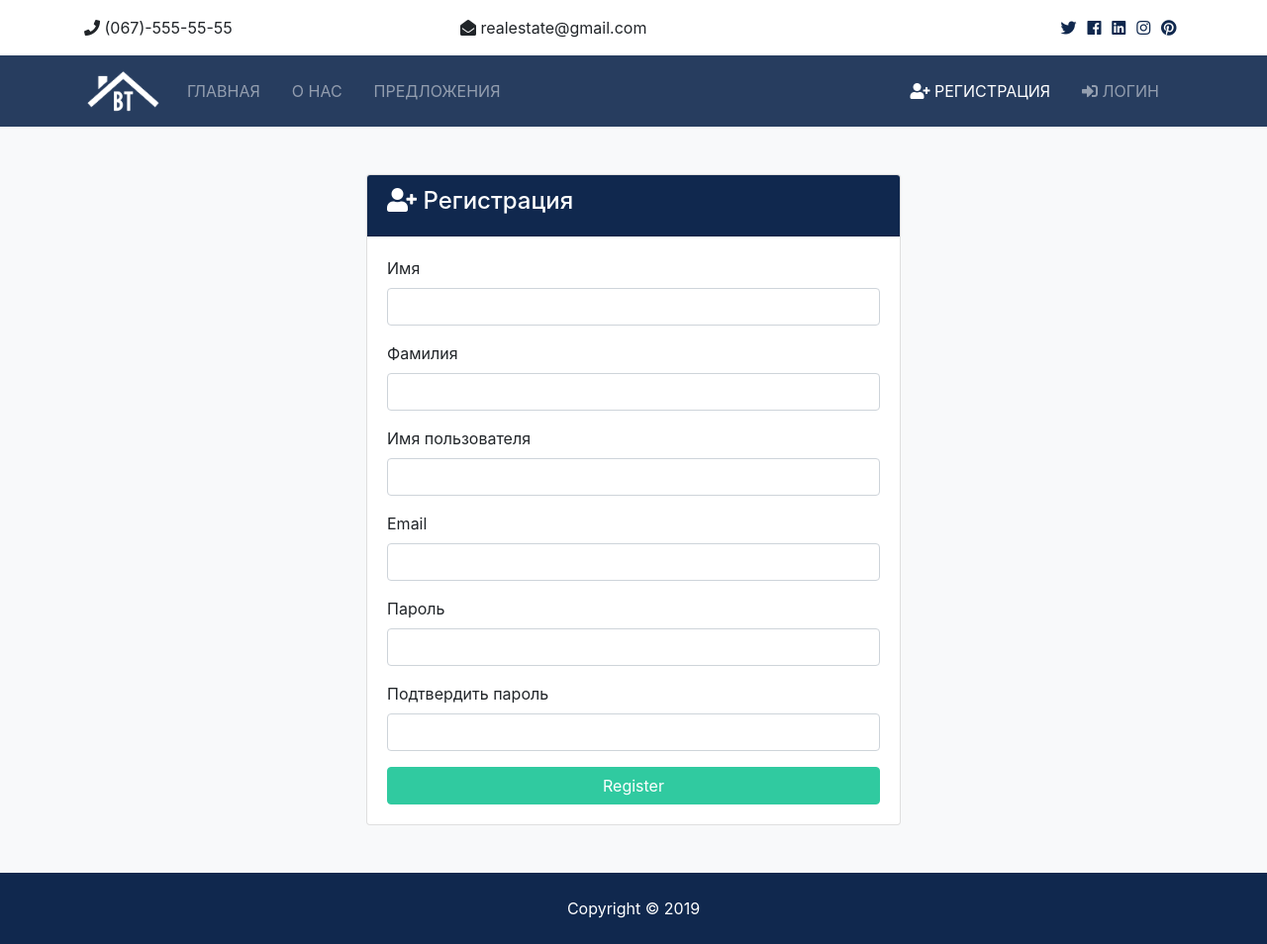
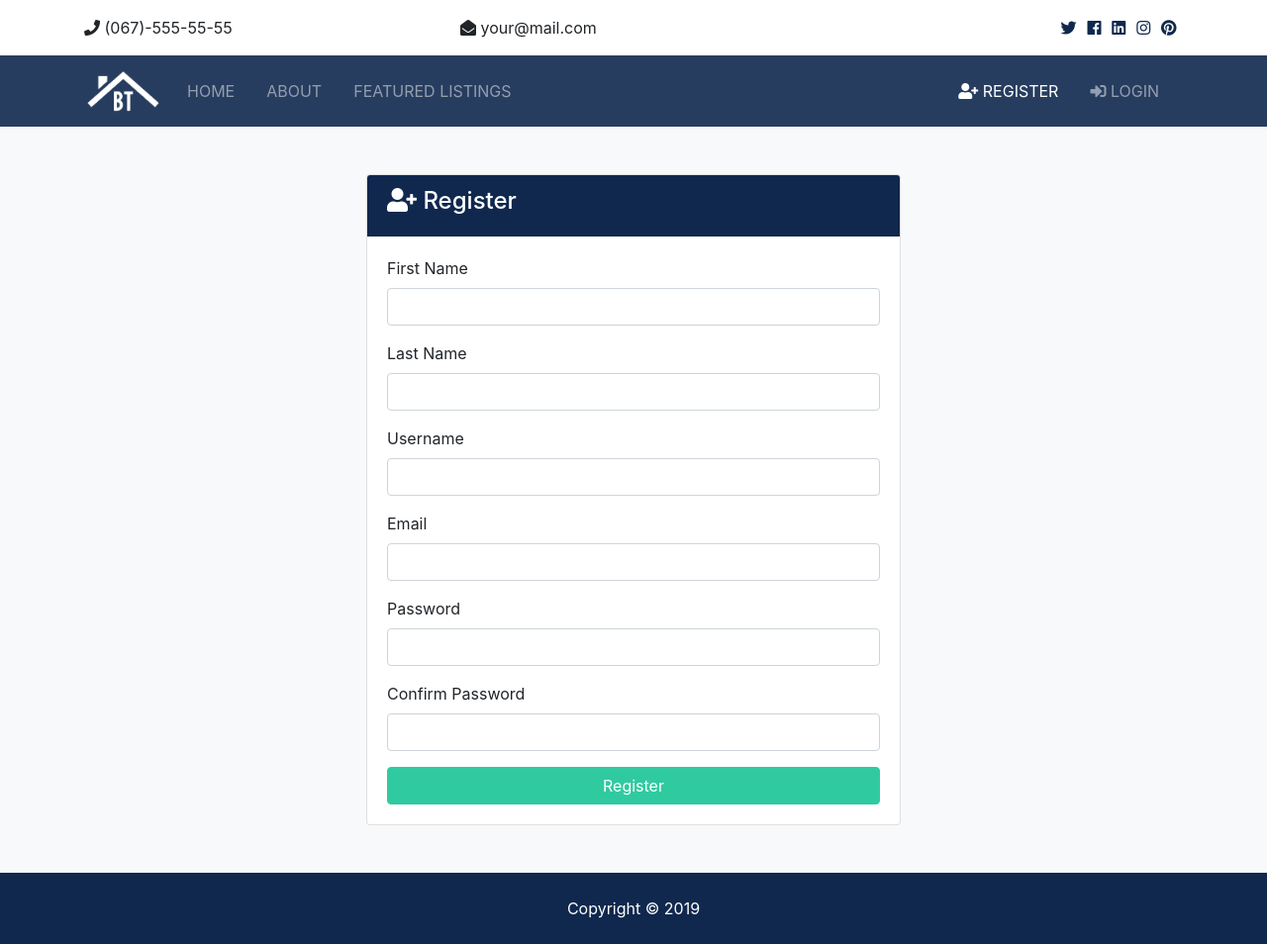
Before and after one commit to Al-x-R/Real_estate_project, a Django app: page /accounts/register in a window 1280 px wide. Shown: the whole page at 99% size. Run offline with Django 3.2, Linux system fonts and the light colour scheme; some libraries are stand-ins or nearby versions.

Commit message:
edited html files

```diff
--- a/realtor/templates/accounts/dashboard.html
+++ b/realtor/templates/accounts/dashboard.html
@@ -21,7 +21,7 @@
         <ol class="breadcrumb">
           <li class="breadcrumb-item">
             <a href="{% url 'index' %}">
-              <i class="fas fa-home"></i> Главная</a>
+              <i class="fas fa-home"></i>Home</a>
           </li>
           <li class="breadcrumb-item active"> Dashboard</li>
         </ol>
--- a/realtor/templates/accounts/login.html
+++ b/realtor/templates/accounts/login.html
@@ -12,7 +12,7 @@
           <div class="card">
             <div class="card-header bg-primary text-white">
               <h4>
-                <i class="fas fa-sign-in-alt"></i> Логин</h4>
+                <i class="fas fa-sign-in-alt"></i> Login</h4>
             </div>
             <div class="card-body">
             <!-- Alerts -->
@@ -20,12 +20,12 @@
               <form action="{% url 'login'%}" method="POST">
                 {% csrf_token %}
                 <div class="form-group">
-                  <label for="username">Имя пользователя</label>
+                  <label for="username">Username</label>
                   <input type="text" name="username" class="form-control" required>
                 </div>
 
                 <div class="form-group">
-                  <label for="password2">Пароль</label>
+                  <label for="password2">Password</label>
                   <input type="password" name="password" class="form-control" required>
                 </div>
 
--- a/realtor/templates/accounts/register.html
+++ b/realtor/templates/accounts/register.html
@@ -2,7 +2,7 @@
 
 {% load humanize %}
 
-{% block title %} | Регистрация аккаунта {% endblock  %}
+{% block title %} | Register {% endblock  %}
 
 {% block content %}
 <section id="register" class="bg-light py-5">
@@ -12,7 +12,7 @@
           <div class="card">
             <div class="card-header bg-primary text-white">
               <h4>
-                <i class="fas fa-user-plus"></i> Регистрация</h4>
+                <i class="fas fa-user-plus"></i> Register</h4>
             </div>
             <div class="card-body">
             <!-- Alerts -->
@@ -20,15 +20,15 @@
                 <form action="{% url 'register'%}" method="POST">
                     {% csrf_token %}
                   <div class="form-group">
-                  <label for="first_name">Имя</label>
+                  <label for="first_name">First Name</label>
                   <input type="text" name="first_name" class="form-control" required>
                 </div>
                 <div class="form-group">
-                  <label for="last_name">Фамилия</label>
+                  <label for="last_name">Last Name</label>
                   <input type="text" name="last_name" class="form-control" required>
                 </div>
                 <div class="form-group">
-                  <label for="username">Имя пользователя</label>
+                  <label for="username">Username</label>
                   <input type="text" name="username" class="form-control" required>
                 </div>
                 <div class="form-group">
@@ -36,11 +36,11 @@
                   <input type="email" name="email" class="form-control" required>
                 </div>
                 <div class="form-group">
-                  <label for="password2">Пароль</label>
+                  <label for="password2">Password</label>
                   <input type="password" name="password" class="form-control" required>
                 </div>
                 <div class="form-group">
-                  <label for="password">Подтвердить пароль</label>
+                  <label for="password">Confirm Password</label>
                   <input type="password" name="password2" class="form-control" required>
                 </div>
                 <input type="submit" value="Register" class="btn btn-secondary btn-block">
--- a/realtor/templates/listings/listings.html
+++ b/realtor/templates/listings/listings.html
@@ -56,7 +56,7 @@
               <hr>
               <div class="row py-2 text-secondary">
                 <div class="col-6">
-                  <i class="fas fa-th-large"></i> кв. м: {{ listing.sqft }}</div>
+                  <i class="fas fa-th-large"></i>Sqft: {{ listing.sqft }}</div>
                 <div class="col-6">
                   <i class="fas fa-car"></i> Garage: {{ listing.garage }}</div>
               </div>
@@ -76,7 +76,7 @@
                   <i class="fas fa-clock"></i> {{ listing.list_date | timesince }}</div>
               </div>
               <hr>
-              <a href="{% url 'listing' listing.id %}" class="btn btn-primary btn-block">Подробнее</a>
+              <a href="{% url 'listing' listing.id %}" class="btn btn-primary btn-block">More info</a>
             </div>
           </div>
         </div>
--- a/realtor/templates/listings/search.html
+++ b/realtor/templates/listings/search.html
@@ -115,7 +115,7 @@
               <hr>
               <div class="row py-2 text-secondary">
                 <div class="col-6">
-                  <i class="fas fa-th-large"></i> кв. м: {{ listing.sqft }}</div>
+                  <i class="fas fa-th-large"></i>Sqft: {{ listing.sqft }}</div>
                 <div class="col-6">
                   <i class="fas fa-car"></i> Garage: {{ listing.garage }}</div>
               </div>
--- a/realtor/templates/partials/_navbar.html
+++ b/realtor/templates/partials/_navbar.html
@@ -16,7 +16,7 @@
              {% else %}
              class="nav-item mr-3"
              {% endif %}>
-                <a class="nav-link" href="{% url 'index'%}">Главная</a>
+                <a class="nav-link" href="{% url 'index'%}">Home</a>
             </li>
             <li
             {% if 'about' in request.path %}
@@ -24,7 +24,7 @@
             {% else %}
             class="nav-item mr-3"
             {% endif %}>
-                <a class="nav-link" href="{% url 'about'%}">О нас</a>
+                <a class="nav-link" href="{% url 'about'%}">About</a>
             </li>
             <li
             {% if 'listings' in request.path %}
@@ -32,7 +32,7 @@
             {% else %}
             class="nav-item mr-3"
             {% endif %}>
-                <a class="nav-link" href="{% url 'listings'%}">Предложения</a>
+                <a class="nav-link" href="{% url 'listings'%}">Featured Listings</a>
             </li>
             </ul>
 
@@ -50,7 +50,7 @@
                 <li class="nav-item mr-3">
                     <a href="javascript:{document.getElementById('logout').submit()}"
                     class="nav-link">
-                        <i class="fas fa-sign-out.alt"></i>Выйти
+                        <i class="fas fa-sign-out.alt"></i>logout
                     </a>
                     <form action="{% url 'logout' %}" method="POST" id="logout">
                         {% csrf_token %}
@@ -65,7 +65,7 @@
                 {% endif %}
                     >
                     <a class="nav-link" href="{% url 'register' %}">
-                    <i class="fas fa-user-plus"></i> Регистрация</a>
+                    <i class="fas fa-user-plus"></i> Register</a>
                     </li>
                     <li {% if 'login' in request.path %}
                     class="nav-item active mr-3"
@@ -75,7 +75,7 @@
                     <a class="nav-link" href="{% url 'login' %}">
                     <i class="fas fa-sign-in-alt"></i>
 
-                    Логин</a>
+                    Login</a>
                     </li>
             {% endif %}
             </ul>
--- a/realtor/templates/partials/_topbar.html
+++ b/realtor/templates/partials/_topbar.html
@@ -6,7 +6,7 @@
             <i class="fas fa-phone"></i> (067)-555-55-55
             </div>
             <div class="col-md-4">
-            <i class="fas fa-envelope-open"></i> realestate@gmail.com
+            <i class="fas fa-envelope-open"></i> your@mail.com
             </div>
             <div class="col-md-4">
             <div class="social text-right">
```
Also changed, not shown: realtor/templates/listings/listing.html (+17 -17 lines), realtor/templates/pages/about.html (+10 -10 lines), realtor/templates/pages/index.html (+19 -19 lines), 1 other file.
